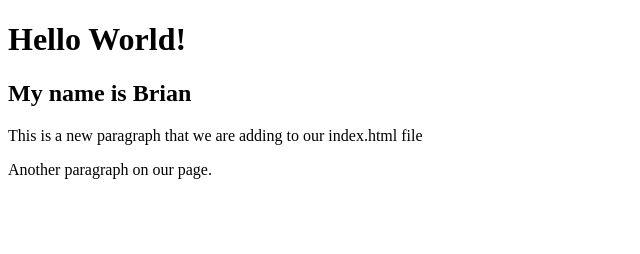
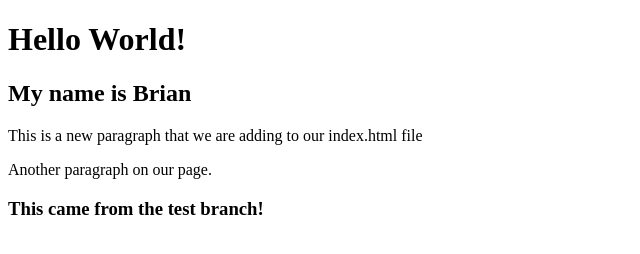
Before and after one commit to bstanton773/kekambas-86_first_repo, a plain HTML site: page index.html in a window 1280 px wide. Shown: the whole page, without its empty margins (0-640 px from the left). Drawn offline with Linux system fonts and the light colour scheme.

Commit message:
Added h3

```diff
--- a/index.html
+++ b/index.html
@@ -11,5 +11,6 @@
     <h2>My name is Brian</h2>
     <p>This is a new paragraph that we are adding to our index.html file</p>
     <p>Another paragraph on our page.</p>
+    <h3>This came from the test branch!</h3>
 </body>
 </html>
```
